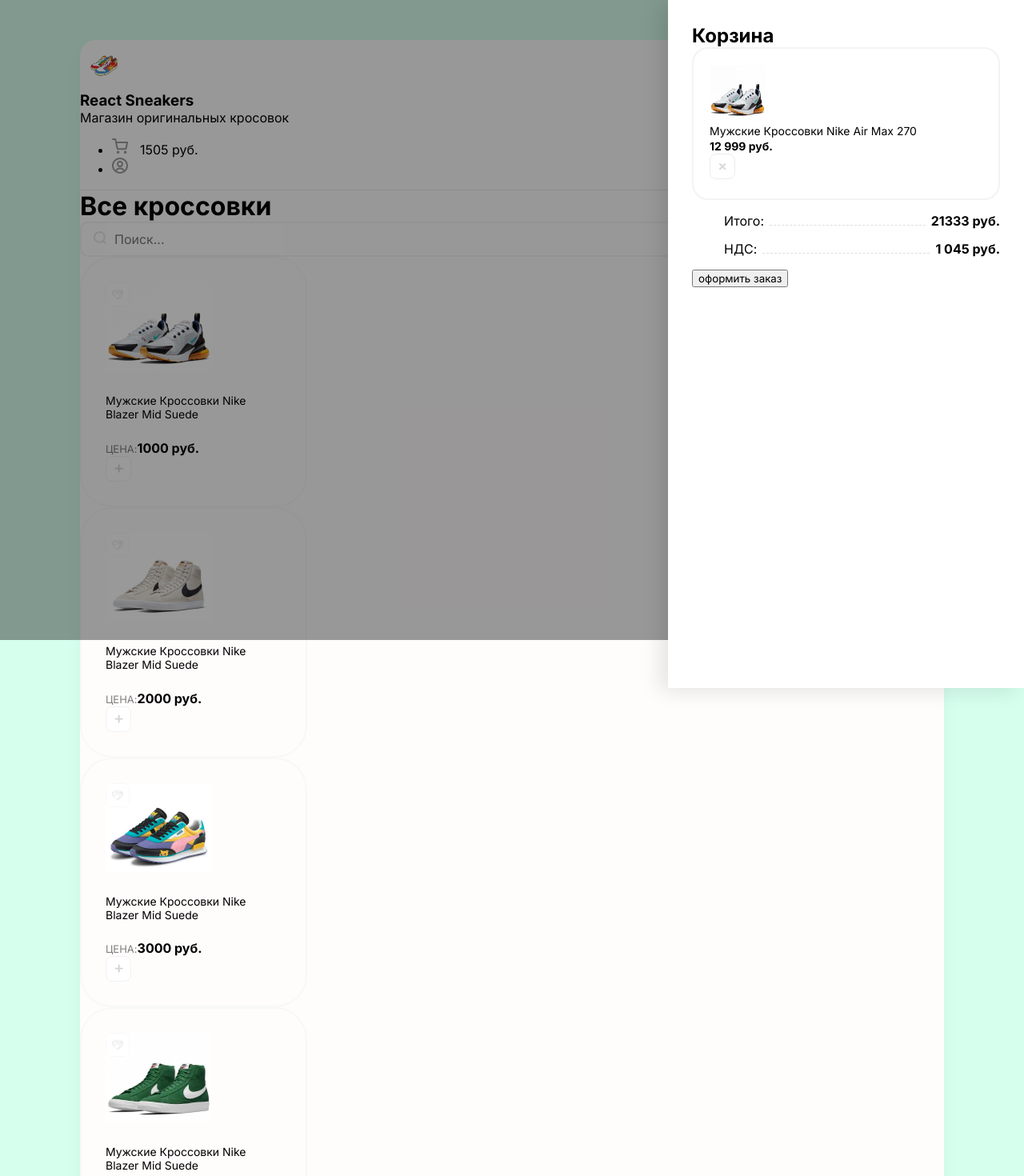
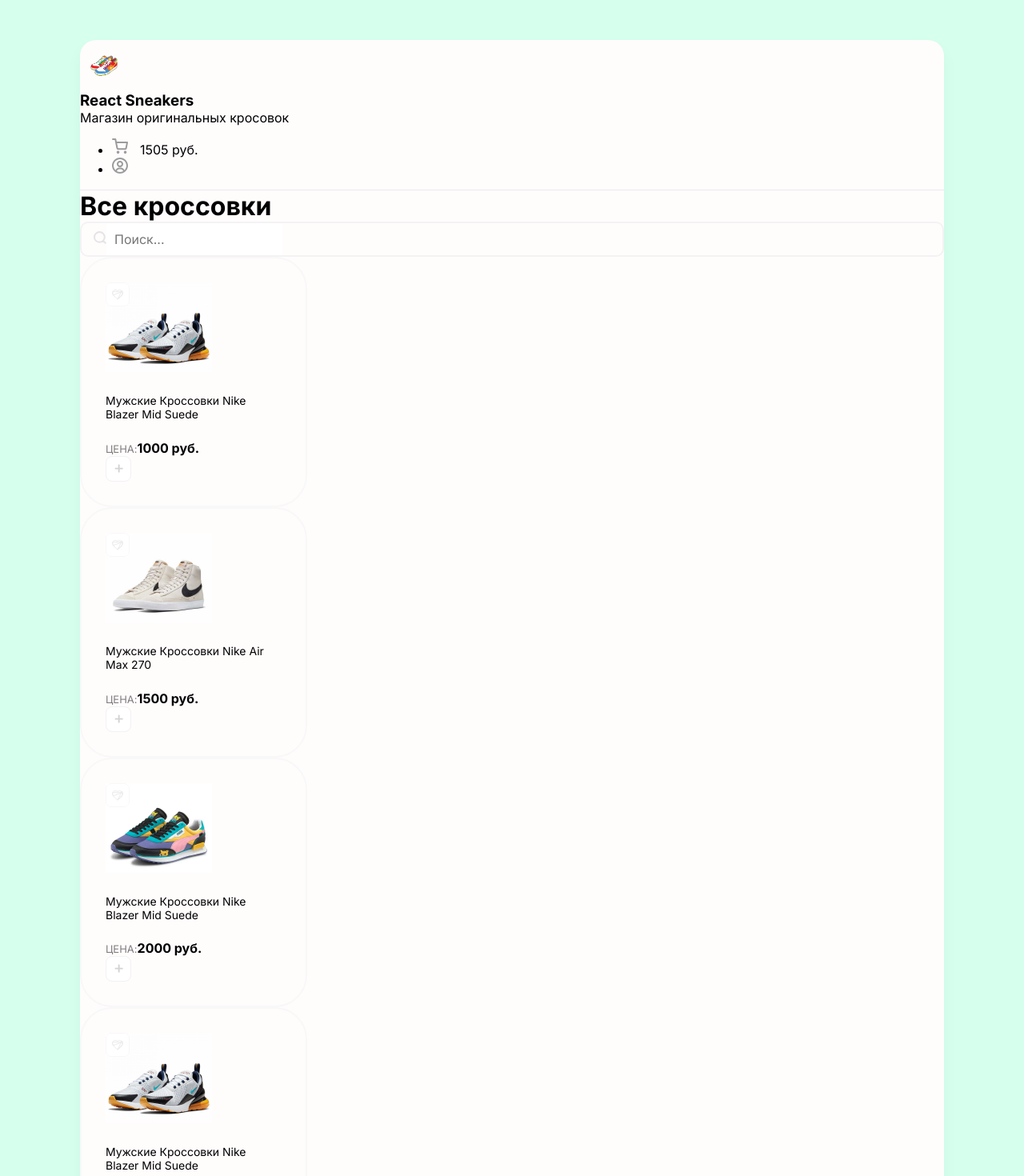
Before and after one commit to bubinbei/market_sneakers, a React (Create React App) app: page / in a window 1280 px wide. Shown: the top 1470 px of the page at 80% size. Built offline with nearby package versions, Linux system fonts and the light colour scheme.

Commit message:
add arr card

```diff
--- a/src/components/App/App.js
+++ b/src/components/App/App.js
@@ -2,55 +2,46 @@
 import './App.scss'
 import 'macro-css'
 import Card from '../Card/Card'
+import Header from '../Header/Header';
+import Drawer from '../Drawer/Draver'
 
 function App() {
+    const arr = [{
+      name:"Мужские Кроссовки Nike Blazer Mid Suede",
+      key:1,
+      prise:1,
+      num: "/img/sneakers/1.jpg"},
+      {
+        name:"Мужские Кроссовки Nike Air Max 270",
+        key:2,
+        prise:1.5,
+        num: "/img/sneakers/2.jpg"},
+        {
+          name:"Мужские Кроссовки Nike Blazer Mid Suede",
+          key:3,
+          prise:2,
+          num: "/img/sneakers/3.jpg"},
+          {
+            name:"Мужские Кроссовки Nike Blazer Mid Suede",
+            key:1,
+            prise:1,
+            num: "/img/sneakers/1.jpg"},
+            {
+              name:"Мужские Кроссовки Nike Air Max 270",
+              key:2,
+              prise:1.5,
+              num: "/img/sneakers/2.jpg"},
+              {
+                name:"Мужские Кроссовки Nike Blazer Mid Suede",
+                key:3,
+                prise:2,
+                num: "/img/sneakers/3.jpg"}
+    ]
+
   return (
     <div className="wrapper clear">
-      <div className="overlay">
-        <div className="drawer d-flex flex-column">
-          <h2>Корзина</h2>
-          <div className="item flex">
-
-          <div className="cartItem d-flex align-center">
-
-            <img className="mr-20" width={70} height={70} src="/img/sneakers/1.jpg" alt="Sneakers" />
-            <div className="mr-20">
-              <p className="mb-5">Мужские Кроссовки Nike Air Max 270</p>
-              <b>12 999 руб.</b>
-            </div>
-            <img className="btnDelete" src="/img/Delete.svg" alt="Delete" />
-          </div>
-          <ul className="cartTotalBlock">
-            <li>
-              <span>Итого:</span>
-              <div></div>
-              <b>21333 руб.</b>
-            </li>
-            <li>
-              <span>НДС:</span>
-              <div></div>
-              <b>1 045 руб.</b>
-            </li>
-          </ul>
-        </div>
-        <button>оформить заказ</button>
-        </div>
-      </div>
-      <header className="d-flex justify-between aling-center p-40">
-        <div c  lassName="d-flex align-center">
-          <img width={60} height={60} src="/img/m_pngegg.png" />
-          <div  >
-            <h3 className="text-uppercase">React Sneakers</h3>
-            <p className="opacity-6">Магазин оригинальных кросовок</p>
-          </div>
-        </div>
-       <ul className="d-flex">
-         <li className="mr-30"><img width={20} height={20} src="/img/car.svg" />
-          <span>1505 руб.</span>
-         </li>
-         <li><img width={20} height={20} src="/img/user.svg" /></li>
-       </ul>
-      </header>
+      <Drawer />
+      <Header />
       <div className="content p-40">
         <div className="d-flex aligh-center justify-between mb-40">
           <h1> Все кросcовки </h1>
@@ -60,24 +51,11 @@ function App() {
           </div>
         </div>
         <div className="d-flex">
-          <Card key = {1} prise = {1} num = {"/img/sneakers/1.jpg"}/>
-          <Card key = {2} prise = {2} num = {"/img/sneakers/2.jpg"}/>
-          <Card key = {3} prise = {3} num = {"/img/sneakers/3.jpg"}/>
-          <Card key = {4} prise = {4} num = {"/img/sneakers/4.jpg"}/>
+          {arr.map(data =>
+          <Card data = {data}/>
+            )}
+
         </div>
-        {/* <div className="card">
-          <img width={133} height={112} src="/img/sneakers/4.jpg" alt="Sneakers" />
-          <h5>Мужские Кроссовки Nike Blazer Mid Suede</h5>
-          <div className="d-flex justify-between align-center">
-            <div className="d-flex flex-column">
-              <span>Цена:</span>
-              <b>12 999 руб.</b>
-            </div>
-            <button className="button">
-              <img width={11} height={11} src="/img/plus.svg" alt="Plus"/>
-            </button>
-          </div>
-        </div> */}
       </div>
     </div>
   );
--- a/src/components/App/App.scss
+++ b/src/components/App/App.scss
@@ -120,6 +120,11 @@ background: #FFFFFF;
 box-shadow: -10px 4px 24px rgba(0, 0, 0, 0.1);
 padding: 30px;
 
+.item{
+  overflow: auto;
+  margin-bottom: 40px;
+}
+
 h2{
   margin: 0;
 }
@@ -138,6 +143,19 @@ h2{
     position: relative;
     top: -4px;
     margin: 0 7px;
+  }
+
+  button{
+
+
+    width: 100%;
+    height: 55px;
+    background: #9DD558;
+    border-radius: 18px;
+    border: 0;
+    color: #fff;
+    font-size: 16px;
+    font-weight: 500;
   }
 }
 
--- a/src/components/Card/Card.jsx
+++ b/src/components/Card/Card.jsx
@@ -1,17 +1,17 @@
 import React from 'react';
 
-function Card({num, prise}) {
+function Card({data}) {
+  const {num, prise, name} = data
   console.log('====================================');
-  console.log(num);
+  console.log(data);
   console.log('====================================');
   return (
     <div className="card">
       <div className="favorite">
       <img src="/img/heart-off.svg" alt="heart"/>
-
       </div>
           <img width={133} height={112} src = {num} alt="Sneakers" />
-          <h5>Мужские Кроссовки Nike Blazer Mid Suede</h5>
+          <h5>{name}</h5>
           <div className="d-flex justify-between align-center">
             <div className="d-flex flex-column">
               <span>Цена:</span>
--- /dev/null
+++ b/src/components/Drawer/Draver.jsx
@@ -0,0 +1,49 @@
+import React from 'react';
+
+function Draver(props) {
+  return (
+    <div>
+      <div style ={{display:'none'}} className="overlay">
+        <div className="drawer d-flex flex-column">
+          <h2>Корзина</h2>
+          <div className="item flex">
+
+          <div className="cartItem d-flex align-center mb-20">
+            <img className="mr-20" width={70} height={70} src="/img/sneakers/1.jpg" alt="Sneakers" />
+            <div className="mr-20">
+              <p className="mb-5">Мужские Кроссовки Nike Air Max 270</p>
+              <b>12 999 руб.</b>
+            </div>
+            <img className="btnDelete" src="/img/Delete.svg" alt="Delete" />
+          </div>
+
+          <div className="cartItem d-flex align-center mb-20">
+            <img className="mr-20" width={70} height={70} src="/img/sneakers/1.jpg" alt="Sneakers" />
+            <div className="mr-20">
+              <p className="mb-5">Мужские Кроссовки Nike Air Max 270</p>
+              <b>12 999 руб.</b>
+            </div>
+            <img className="btnDelete" src="/img/Delete.svg" alt="Delete" />
+          </div>
+        </div>
+
+          <ul className="cartTotalBlock mb-20">
+            <li>
+              <span>Итого:</span>
+              <div></div>
+              <b>21333 руб.</b>
+            </li>
+            <li>
+              <span>НДС:</span>
+              <div></div>
+              <b>1 045 руб.</b>
+            </li>
+            <button>оформить заказ</button>
+          </ul>
+        </div>
+      </div>
+    </div>
+  );
+}
+
+export default Draver;
--- /dev/null
+++ b/src/components/Header/Header.jsx
@@ -0,0 +1,25 @@
+import React from 'react';
+
+function Header(props) {
+  return (
+    <>
+      <header className="d-flex justify-between aling-center p-40">
+        <div className="d-flex align-center">
+          <img width={60} height={60} src="/img/m_pngegg.png" />
+          <div  >
+            <h3 className="text-uppercase">React Sneakers</h3>
+            <p className="opacity-6">Магазин оригинальных кросовок</p>
+          </div>
+        </div>
+       <ul className="d-flex align-center">
+         <li className="mr-30"><img width={20} height={20} src="/img/car.svg" />
+          <span>1505 руб.</span>
+         </li>
+         <li><img width={20} height={20} src="/img/user.svg" /></li>
+       </ul>
+      </header>
+    </>
+  );
+}
+
+export default Header;
```
